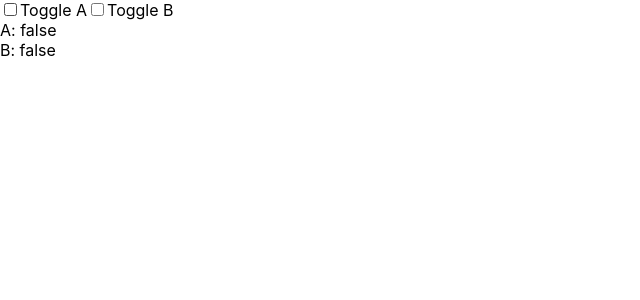
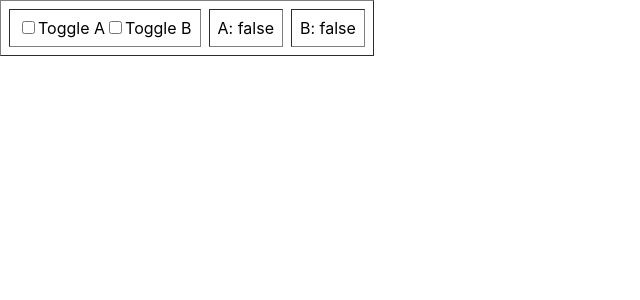
Before and after one commit to gchumillas-dev/redux_vs_context, a React (Create React App) app: page / in a window 1280 px wide. Shown: the top 300 px of the page, without its empty margins (0-640 px from the left). Built offline with nearby package versions, Linux system fonts and the light colour scheme.

Commit message:
refactor

```diff
--- a/src/App.js
+++ b/src/App.js
@@ -9,7 +9,10 @@ function App() {
 
   return (
     <context.Provider value={{ a, b }}>
-      <div>
+      <table border="1" cellPadding={8} cellSpacing={8}>
+        <tbody>
+          <tr>
+            <td>
               <label>
                 <input
                   type="checkbox"
@@ -26,9 +29,16 @@ function App() {
                 />
                 <span>Toggle B</span>
               </label>
-      </div>
+            </td>
+            <td>
               <A />
+            </td>
+            <td>
               <B />
+            </td>
+          </tr>
+        </tbody>
+      </table>
     </context.Provider>
   );
 }
```
Lines whose indentation alone changed are shown as unchanged.
